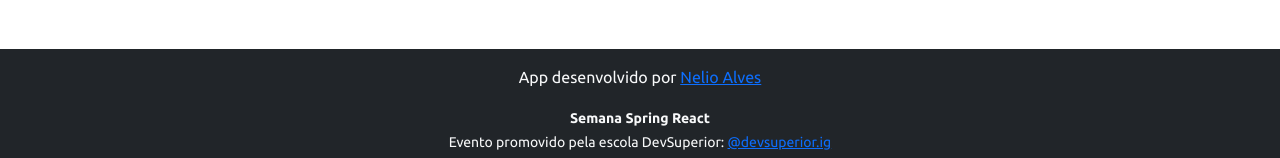
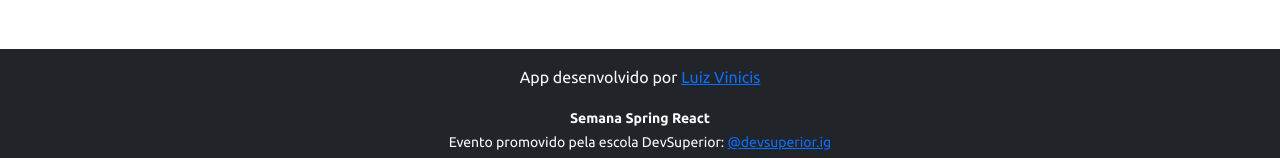
Before and after one commit to lvmp7/projeto-sds, a React (Create React App) app in the folder frontend/: page /dashboard in a window 1280 px wide. Shown: the part 615-773 px from the top of the page. Built offline with nearby package versions, Linux system fonts and the light colour scheme; no server answers.

Commit message:
moved pagination to down

```diff
--- a/frontend/src/components/DataTable/index.tsx
+++ b/frontend/src/components/DataTable/index.tsx
@@ -53,8 +53,8 @@ const DataTable = () => {
 
                 </tbody>
             </table>
-            <Pagination page={page} onPageChange={changePage}/>
         </div>
+        <Pagination page={page} onPageChange={changePage}/>
         </>
     )
 }
--- a/frontend/src/components/Footer/index.tsx
+++ b/frontend/src/components/Footer/index.tsx
@@ -2,7 +2,7 @@ const Footer = () => {
     return (
         <footer className="footer mt-auto py-3 bg-dark">
   <div className="container">
-    <p className="text-light">App desenvolvido por <a href="https://github.com/acenelio" target="_blank" rel="noreferrer">Nelio Alves</a></p>
+    <p className="text-light">App desenvolvido por <a href="https://github.com/lvmp7" target="_blank" rel="noreferrer">Luiz Vinicis</a></p>
     <p className="text-light"><small><strong>Semana Spring React</strong><br/>
       Evento promovido pela escola DevSuperior: <a href="https://instagram.com/devsuperior.ig" target="_blank" rel="noreferrer">@devsuperior.ig</a></small></p>
   </div>
```
